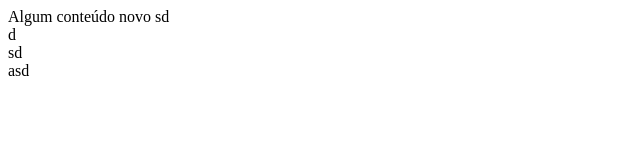
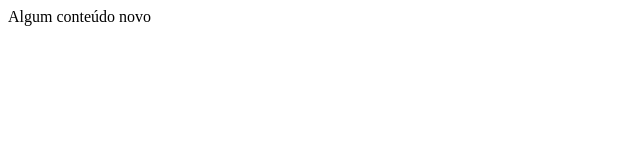
Before and after one commit to marcelopontes1/modulogit2, a plain HTML site: page index.html in a window 1280 px wide. Shown: the full height of the page, 0-640 px from the left. Drawn offline with Linux system fonts and the light colour scheme.

Commit message:
Revert "Nova funcionalidade X"
This reverts commit a02f7654cd2528e3c5ead879bd9991f4c0539215.

```diff
--- a/index.html
+++ b/index.html
@@ -1,10 +1 @@
 Algum conteúdo novo
-<datagrid>sd
-    <aside><datagrid>d
-        <aside><datagrid>sd
-            <aside><datagrid>asd
-                <aside></aside>
-            </datagrid></aside>
-        </datagrid></aside>
-    </datagrid></aside>
-</datagrid>
```
Also changed, not shown: 1 other file.
